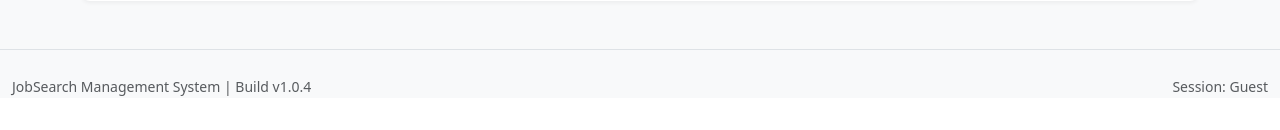
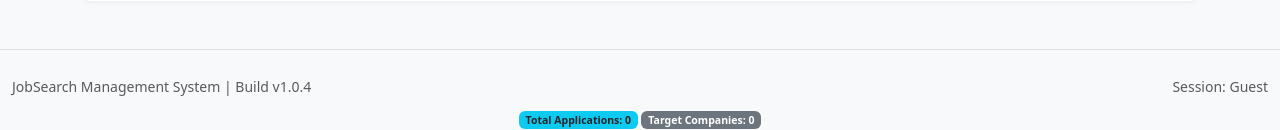
Before and after one commit to vinnymurphy/jobsearch, a Django app: page / in a window 1280 px wide. Shown: the part 907-1037 px from the top of the page. Before the commit the page ends 1003 px from the top, so only its background shows below. Run offline with Django 5.2, Linux system fonts and the light colour scheme; data that the repository does not hold is empty; some libraries are stand-ins or nearby versions.

Commit message:
feat: implement global database stats via custom context processor
- Create database_stats context processor in jobs app
- Register jobs.context_processors.database_stats in settings.py
- Add global badges to base.html footer for Total Applications and
  Target Companies
- Decouple aggregate metrics from individual view logic

```diff
--- a/config/settings.py
+++ b/config/settings.py
@@ -63,6 +63,7 @@ TEMPLATES = [
                 "django.template.context_processors.request",
                 "django.contrib.auth.context_processors.auth",
                 "django.contrib.messages.context_processors.messages",
+                'jobs.context_processors.database_stats',
             ],
         },
     },
--- /dev/null
+++ b/jobs/context_processors.py
@@ -0,0 +1,7 @@
+from .models import Job, Company
+
+def database_stats(request):
+    return {
+        'total_jobs': Job.objects.count(),
+        'total_companies': Company.objects.count(),
+    }
--- a/templates/base.html
+++ b/templates/base.html
@@ -46,6 +46,7 @@
         {% endblock %}
     </div>
 </div>
+
 <footer class="container-fluid text-center mt-5 border-top pt-4">
   <div class="row">
     <div class="col-sm-6 text-md-start text-muted">
@@ -62,6 +63,12 @@
       </small>
     </div>
   </div>
+  <div class="col-sm-12 text-center text-muted mt-2">
+    <small>
+      <span class="badge bg-info text-dark">Total Applications: {{ total_jobs }}</span>
+      <span class="badge bg-secondary">Target Companies: {{ total_companies }}</span>
+    </small>
+  </div>
 </footer>
 <script src="https://code.jquery.com/jquery-3.6.0.min.js"></script>
 <script src="https://cdn.jsdelivr.net/npm/select2@4.1.0-rc.0/dist/js/select2.min.js"></script>
```
